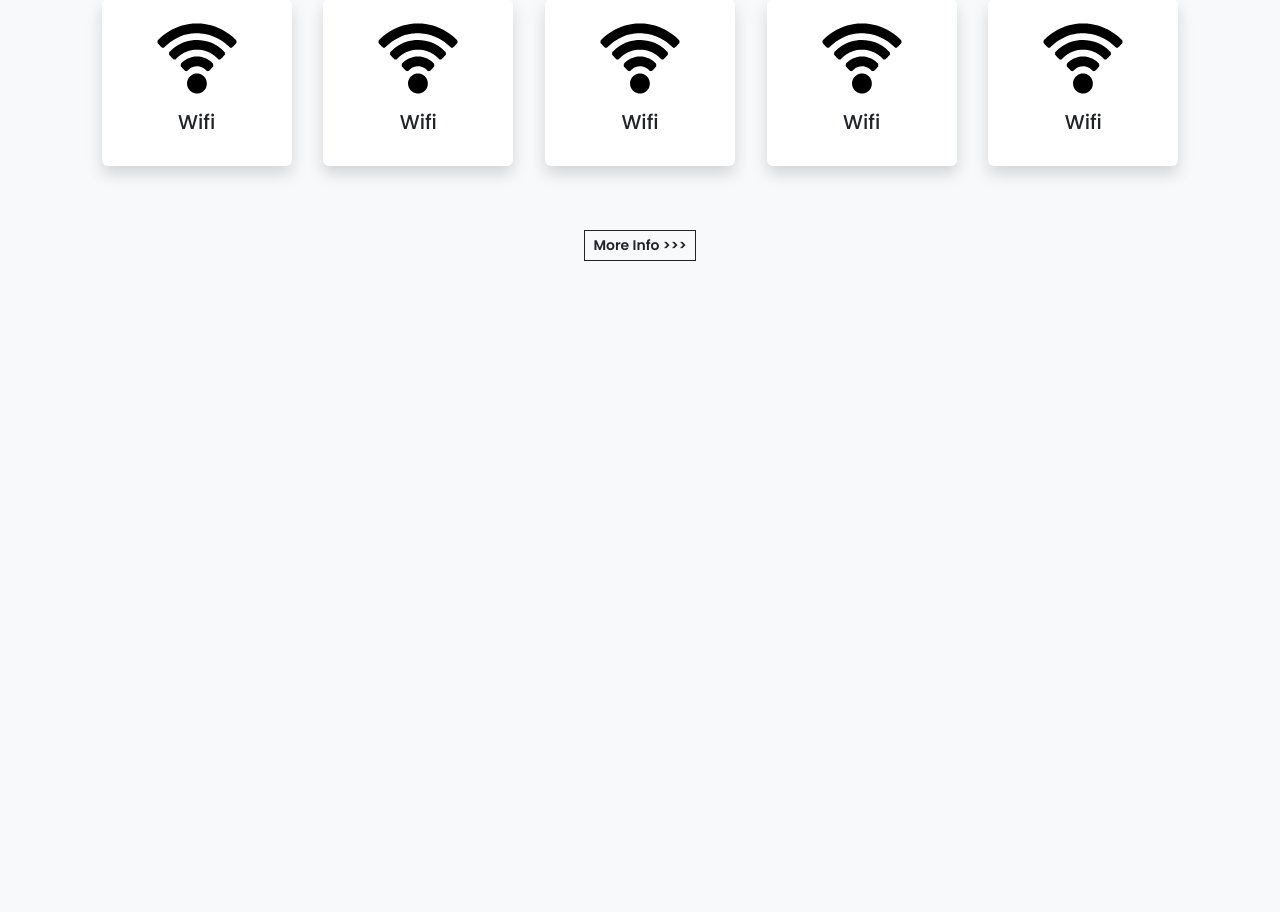
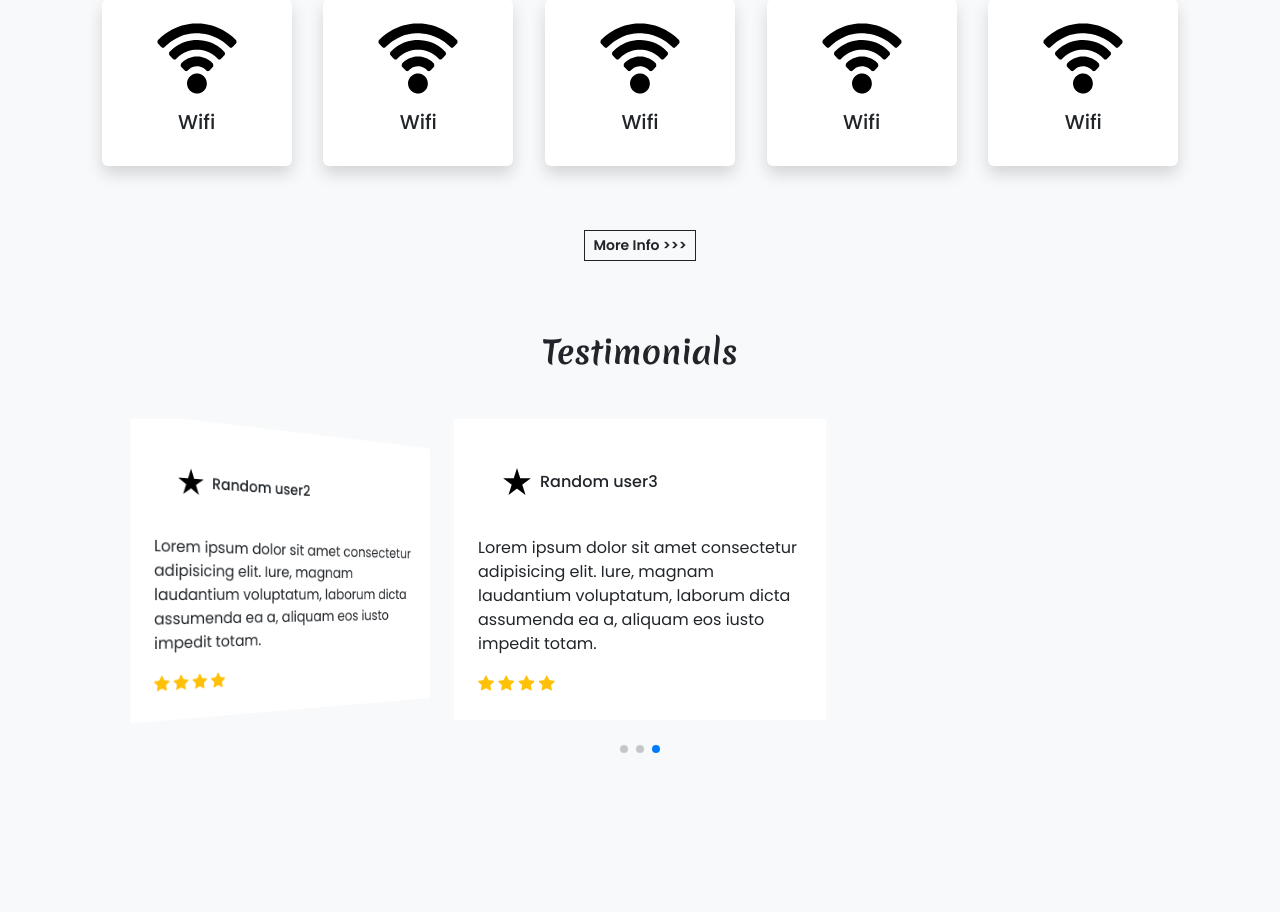
Before and after one commit to JGuylherme/hotel-management, a PHP site: page / in a window 1280 px wide. Shown: the part 2138-3050 px from the top of the page. Before the commit the page ends 2399 px from the top, so only its background shows below. Run offline with PHP 8.4, Linux system fonts and the light colour scheme.

Commit message:
Added Testimonials

```diff
--- a/index.php
+++ b/index.php
@@ -410,7 +410,67 @@
     </div>
 
     <!-- Testimonials -->
+    <h2 class="mt-5 pt-4 mb-4 text-center fw-bold h-font">Testimonials</h2>
+    <div class="container mt-5">
+        <div class="swiper swiper-testimonials">
+            <div class="swiper-wrapper mb-5">
 
+                <div class="swiper-slide bg-white p-4">
+                    <div class="profile d-flex align-items-center p-4 mb-3">
+                        <img src="images/features/Five_Pointed_Star_Solid.svg" width="30px">
+                        <h6 class="m-0 ms-2">Random user1</h6>
+                    </div>
+                    <p>
+                        Lorem ipsum dolor sit amet consectetur adipisicing elit.
+                        Iure, magnam laudantium voluptatum, laborum dicta assumenda ea a,
+                        aliquam eos iusto impedit totam.
+                    </p>
+                    <div class="rating">
+                        <i class="bi bi-star-fill text-warning"></i>
+                        <i class="bi bi-star-fill text-warning"></i>
+                        <i class="bi bi-star-fill text-warning"></i>
+                        <i class="bi bi-star-fill text-warning"></i>
+                    </div>
+                </div>
+                <div class="swiper-slide bg-white p-4">
+                    <div class="profile d-flex align-items-center p-4 mb-3">
+                        <img src="images/features/Five_Pointed_Star_Solid.svg" width="30px">
+                        <h6 class="m-0 ms-2">Random user2</h6>
+                    </div>
+                    <p>
+                        Lorem ipsum dolor sit amet consectetur adipisicing elit.
+                        Iure, magnam laudantium voluptatum, laborum dicta assumenda ea a,
+                        aliquam eos iusto impedit totam.
+                    </p>
+                    <div class="rating">
+                        <i class="bi bi-star-fill text-warning"></i>
+                        <i class="bi bi-star-fill text-warning"></i>
+                        <i class="bi bi-star-fill text-warning"></i>
+                        <i class="bi bi-star-fill text-warning"></i>
+                    </div>
+                </div>
+                <div class="swiper-slide bg-white p-4">
+                    <div class="profile d-flex align-items-center p-4 mb-3">
+                        <img src="images/features/Five_Pointed_Star_Solid.svg" width="30px">
+                        <h6 class="m-0 ms-2">Random user3</h6>
+                    </div>
+                    <p>
+                        Lorem ipsum dolor sit amet consectetur adipisicing elit.
+                        Iure, magnam laudantium voluptatum, laborum dicta assumenda ea a,
+                        aliquam eos iusto impedit totam.
+                    </p>
+                    <div class="rating">
+                        <i class="bi bi-star-fill text-warning"></i>
+                        <i class="bi bi-star-fill text-warning"></i>
+                        <i class="bi bi-star-fill text-warning"></i>
+                        <i class="bi bi-star-fill text-warning"></i>
+                    </div>
+                </div>
+
+            </div>
+            <div class="swiper-pagination"></div>
+        </div>
+    </div>
 
     <br><br><br>
     <br><br><br>
@@ -428,6 +488,39 @@
             }
 
         });
+
+        var swiper = new Swiper(".swiper-testimonials", {
+            effect: "coverflow",
+            grabCursor: true,
+            centeredSlides: true,
+            slidesPerView: "auto",
+            slidesPerView: "3",
+            loop: true,
+            coverflowEffect: {
+                rotate: 50,
+                stretch: 0,
+                depth: 100,
+                modifier: 1,
+                slideShadows: false,
+                },
+            pagination: {
+                el: ".swiper-pagination",
+            },
+            breakpoints: {
+                320: {
+                    slidesPerView: 1,
+                },
+                640: {
+                    slidesPerView: 1,
+                },
+                768: {
+                    slidesPerView: 2,
+                },
+                1024: {
+                    slidesPerView: 3,
+                },
+            }
+        });
     </script>
 </body>
 </html>
```
